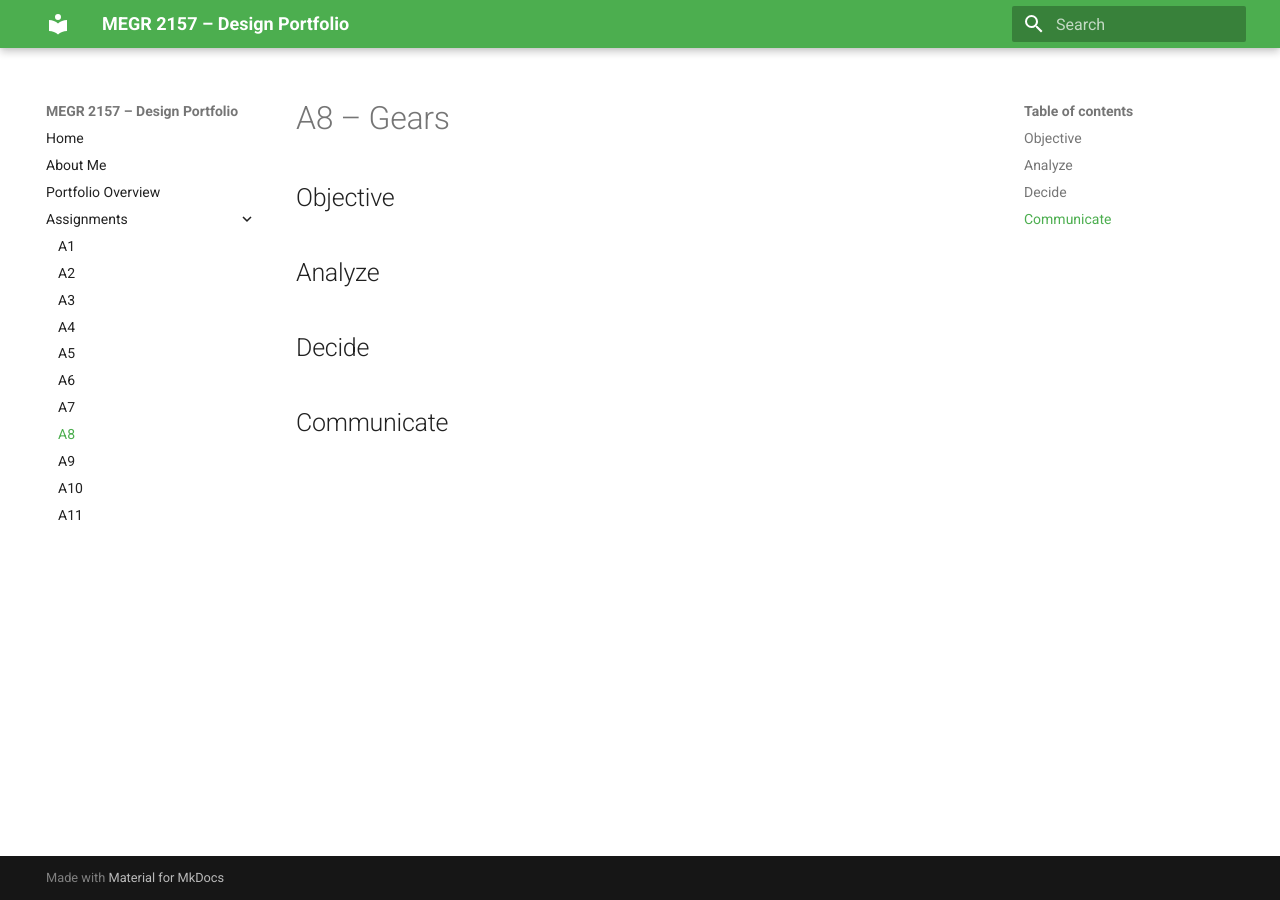
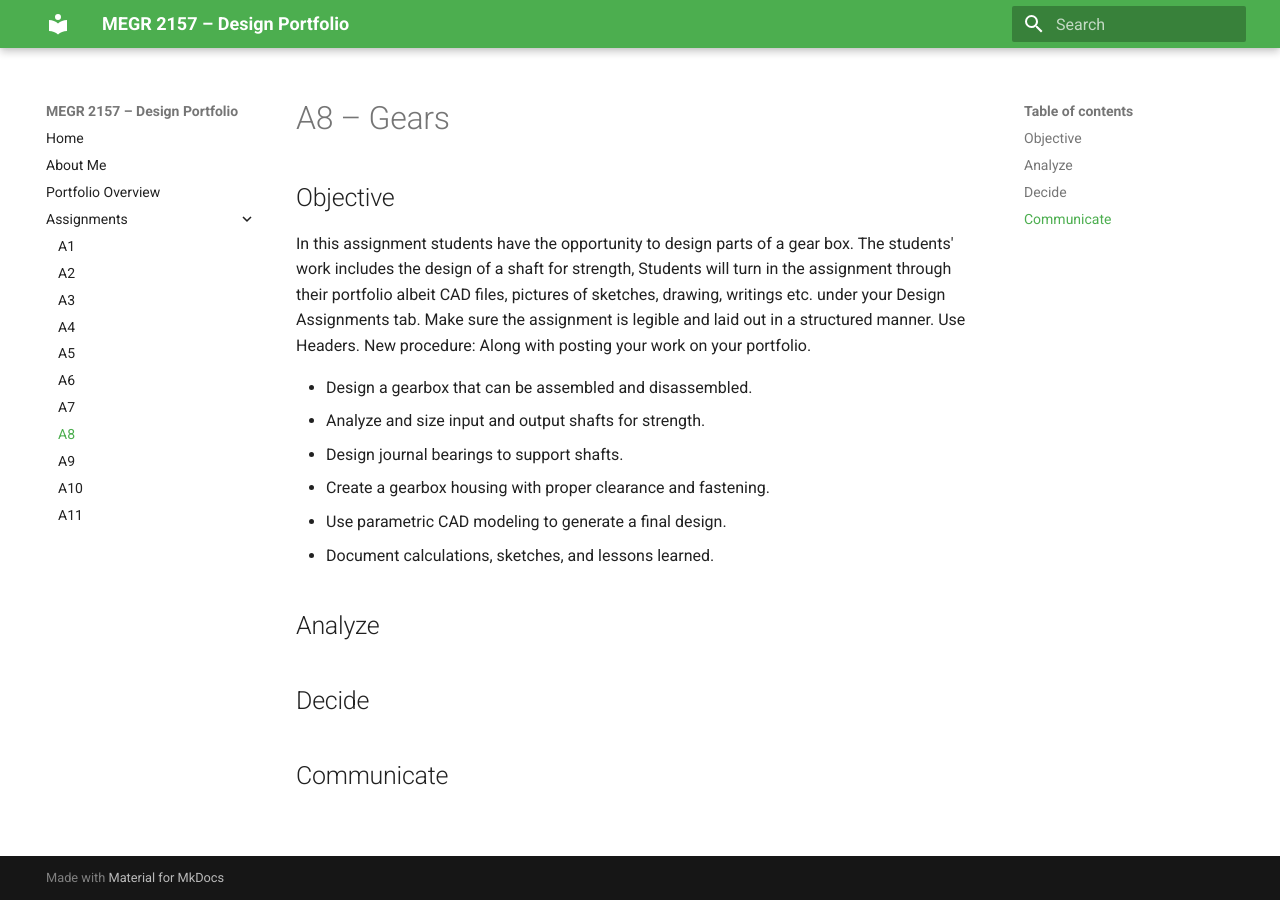
Before and after one commit to SanjayKashyap24/design-projects-portfolio, an MkDocs documentation site: the page built from docs/assignments/A08/index.md, in a window 1280 px wide. Built offline with MkDocs 1.6.1 and Material for MkDocs 9.7.7, drawn with Linux system fonts in a browser that asks for light colours.

Commit message:
Revise A8 assignment objectives and requirements
Updated assignment details for A8 on gearbox design.

```diff
--- a/docs/assignments/A08/index.md
+++ b/docs/assignments/A08/index.md
@@ -1,7 +1,14 @@
 # A8 – Gears
 
 ## Objective
+In this assignment students have the opportunity to design parts of a gear box. The students' work includes the design of a shaft for strength, Students will turn in the assignment through their portfolio albeit CAD files, pictures of sketches, drawing, writings etc. under your Design Assignments tab. Make sure the assignment is legible and laid out in a structured manner. Use Headers. New procedure: Along with posting your work on your portfolio.
 
+- Design a gearbox that can be assembled and disassembled.
+- Analyze and size input and output shafts for strength.
+- Design journal bearings to support shafts.
+- Create a gearbox housing with proper clearance and fastening.
+- Use parametric CAD modeling to generate a final design.
+- Document calculations, sketches, and lessons learned.
 
 ## Analyze
 
```
